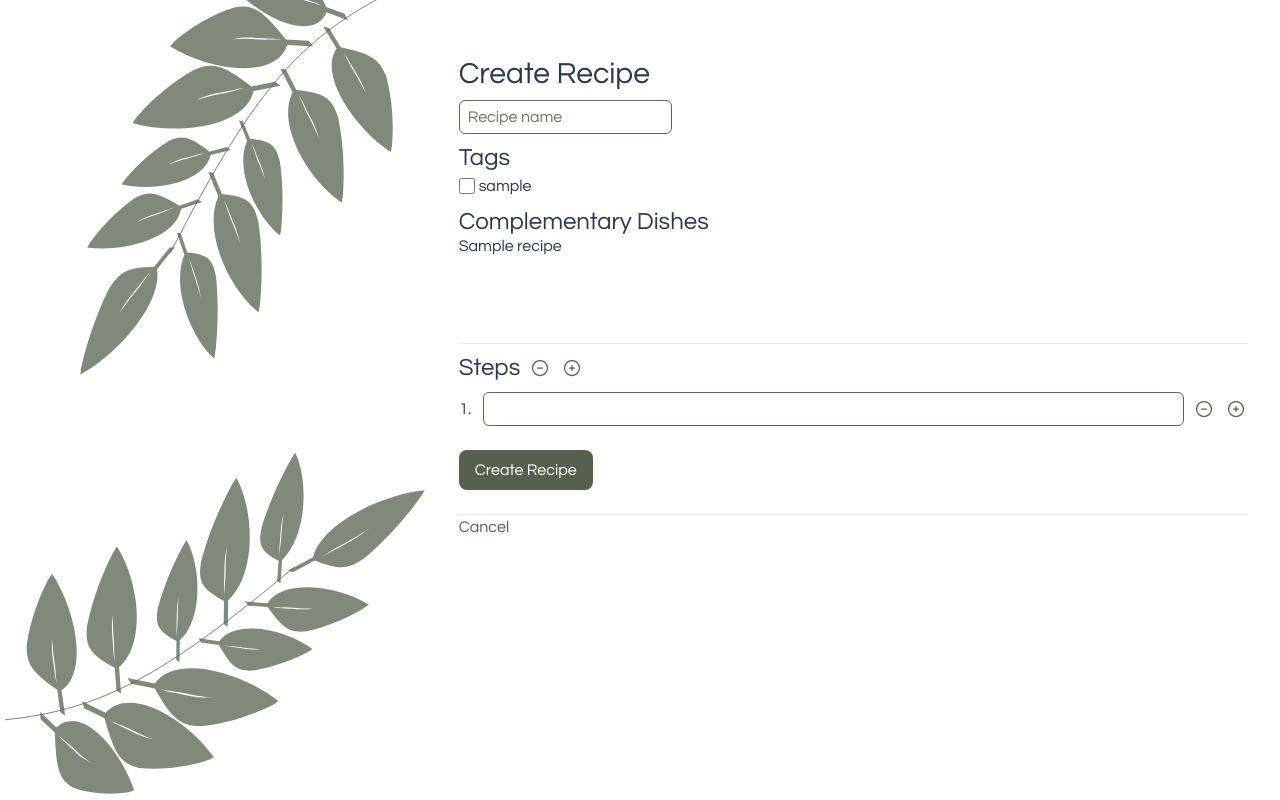
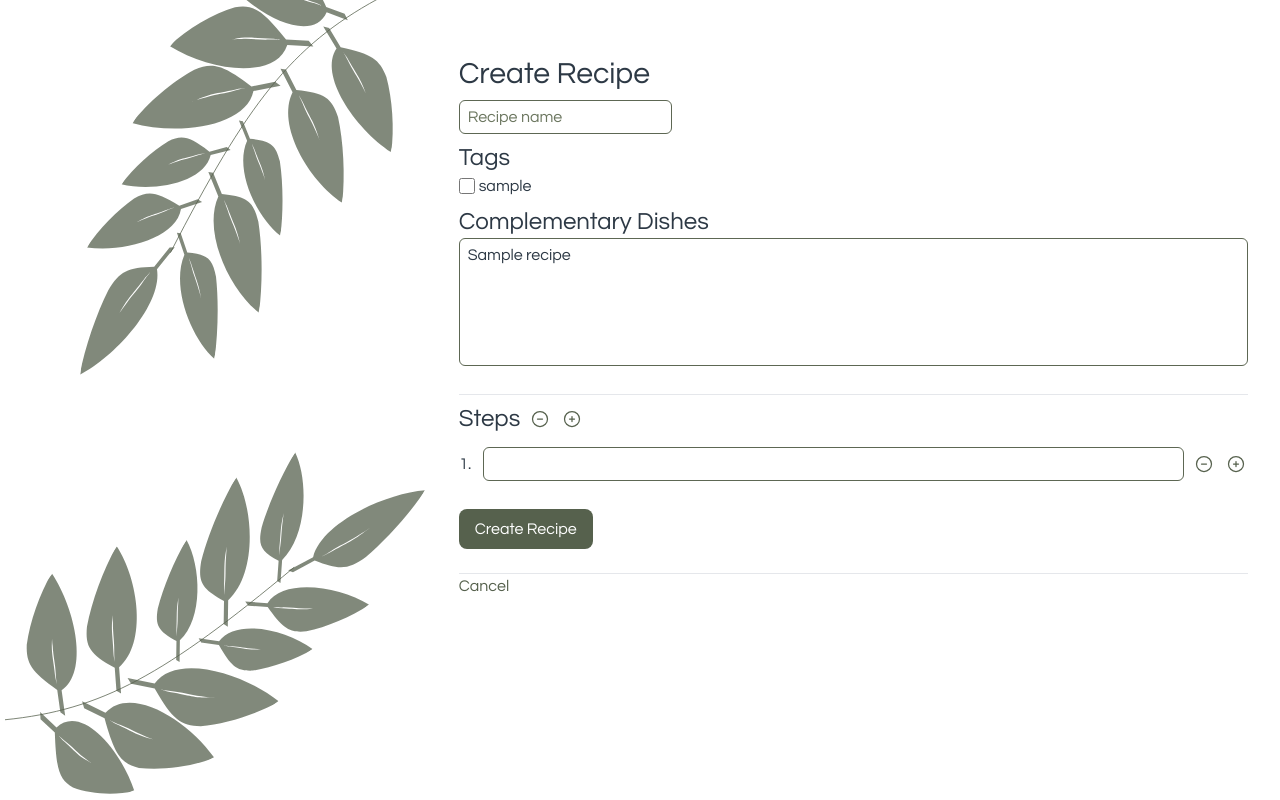
Before and after one commit to kishanpatel789/recipe_book, a Django app: page /recipes/create/ in a window 1280 px wide. Run offline with Django 5.2, Linux system fonts and the light colour scheme; a user stored in the database is signed in; tables that the repository leaves empty hold one stand-in row (values such as "Sample post").

Commit message:
Update create-recipe styles

```diff
--- a/recipes/data/seed_data.csv
+++ b/recipes/data/seed_data.csv
@@ -153,7 +153,7 @@ Oat Cakes,1,Preheat oven to 425 degrees.,,,,snack,
 ,2,Combine:,,,,,
 ,,,3,c,Oats,,
 ,,,1.5,c,Flour,,
-,,,0.5,c,Unsweetened Coconut (Shredded or Powder - optional),,
+,,,0.5,c,Unsweetened Coconut (shredded),,
 ,,,0.25,c,Brown Sugar,,
 ,,,1,tsp,Cinnamon,,
 ,,,0.5,tsp,Cardamom,,
--- a/recipes/static/recipes/css/output.css
+++ b/recipes/static/recipes/css/output.css
@@ -304,11 +304,17 @@
   .h-screen {
     height: 100vh;
   }
+  .min-h-\[8rem\] {
+    min-height: 8rem;
+  }
   .min-h-screen {
     min-height: 100vh;
   }
   .w-5 {
     width: calc(var(--spacing) * 5);
+  }
+  .w-full {
+    width: 100%;
   }
   .max-w-none {
     max-width: none;
@@ -464,6 +470,9 @@
   }
   .p-8 {
     padding: calc(var(--spacing) * 8);
+  }
+  .py-1 {
+    padding-block: calc(var(--spacing) * 1);
   }
   .py-2 {
     padding-block: calc(var(--spacing) * 2);
--- a/recipes/templates/recipes/recipe/create.html
+++ b/recipes/templates/recipes/recipe/create.html
@@ -14,7 +14,6 @@
     {{ form.name.errors }}
     {{ form.name|add_class:'form-input' }}
 
-
     <h2 class="text-2xl mt-2">Tags</h2>
     {{ form.tags.errors }}
     <div class="flex flex-wrap gap-4">
@@ -28,7 +27,7 @@
 
     <h2 class="text-2xl mt-2">Complementary Dishes</h2>
     {{ form.complementary.errors }}
-    {{ form.complementary }}
+    {{ form.complementary|add_class:'form-select w-full min-h-[8rem]' }}
 
     <hr class="hr">
 
@@ -50,7 +49,7 @@
     <ol id="step-list" class="list-decimal list-outside ml-4">
       {% for step in form_steps %}
         <li data-step-index="{{ forloop.counter0 }}">
-          <div class="flex flex-row items-center justify-center space-x-2">
+          <div class="flex flex-row items-center justify-center space-x-2 py-1">
           {{ step.non_field_errors }}
           {{ step.instruction.errors }}
           {{ step.instruction|add_class:'form-input grow ml-2' }}
@@ -63,7 +62,7 @@
           </div>
           <ul class="ingredient-list list-disc list-outside ml-8">
             {% for stepingr in grouped_ingredients|get_item:forloop.counter0 %}
-            <li>
+            <li class="py-1">
               {{ stepingr.non_field_errors }}
               {{ stepingr.step_index }}
 
@@ -91,7 +90,7 @@
 <a href="{% url 'recipe_list' %}">Cancel</a>
 
 <li id="step-template" style="display: none;">
-  <div class="flex flex-row items-center justify-center space-x-2">
+  <div class="flex flex-row items-center justify-center space-x-2 py-1">
     {{ form_steps.empty_form.instruction|add_class:'form-input grow ml-2' }}
     <button class="remove-ingredient btn-icon" type="button">
       {% include "recipes/icons/remove.html" %}
@@ -103,7 +102,7 @@
   <ul class="ingredient-list list-disc list-outside ml-8"></ul>
 </li>
 
-<li id="step-ingredient-template" style="display: none;">
+<li id="step-ingredient-template" style="display: none;" class="py-1">
   <input
     type="hidden"
     name="stepingr-__prefix__-step_index"
```
